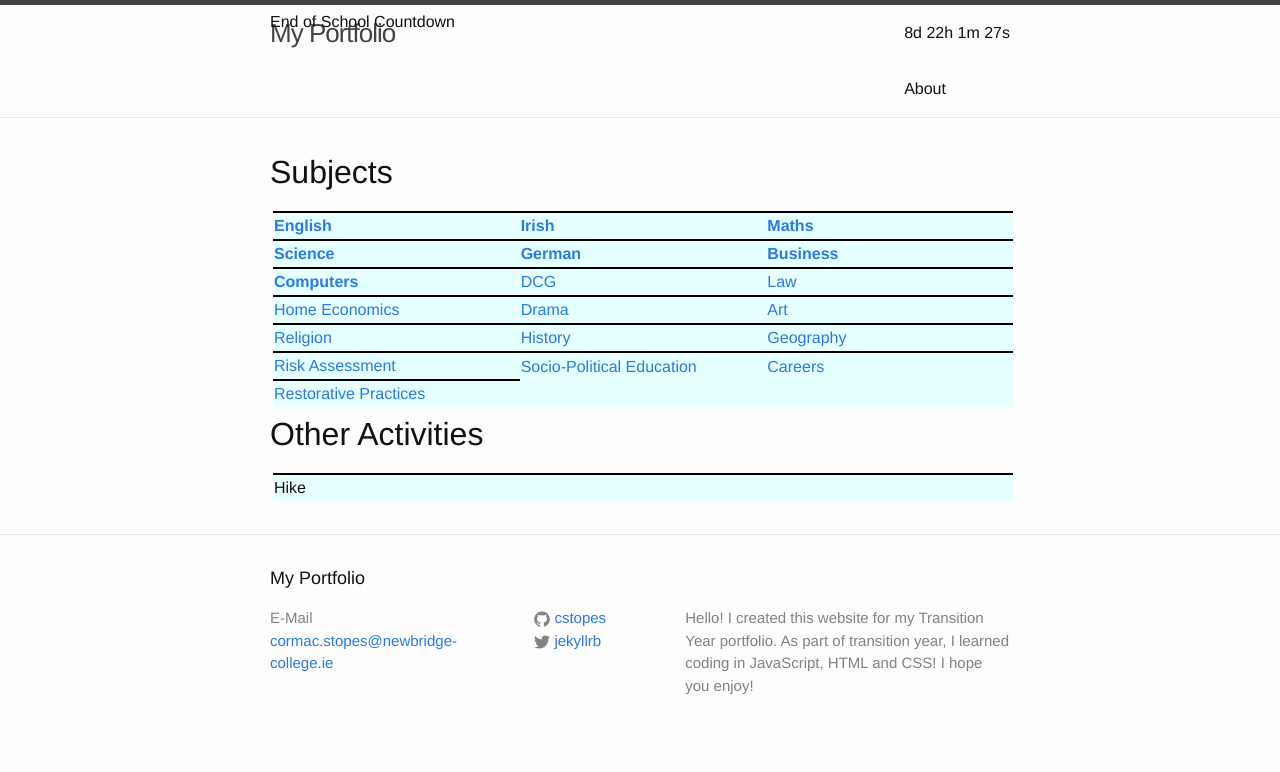
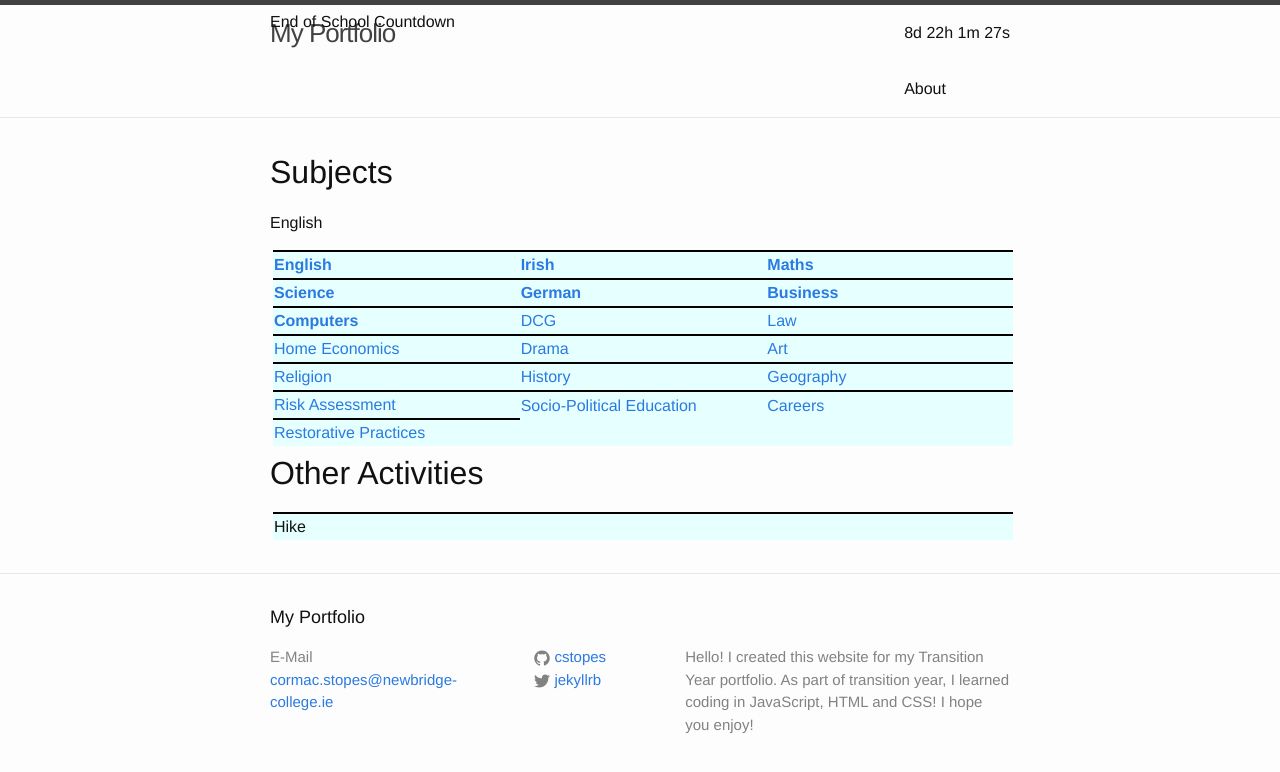
Before and after one commit to cstopes/cstopes.github.io, a Jekyll site: the page built from index.html, in a window 1280 px wide. Shown: the top 772 px of the page. Built offline with Jekyll 4.4.1, drawn with Linux system fonts in a browser that asks for light colours.

Commit message:
Update index.html

```diff
--- a/index.html
+++ b/index.html
@@ -5,6 +5,9 @@ layout: default
 <body>
   <div class = "home">
   <h1>Subjects</h1>
+    <div class = "subBox">
+      <p>English<p>
+    </div>
     <table>
       <tr>
         <td><a href = "/2017/04/04/english.html" target = "_blank"><strong>English</strong></a></td>
```
